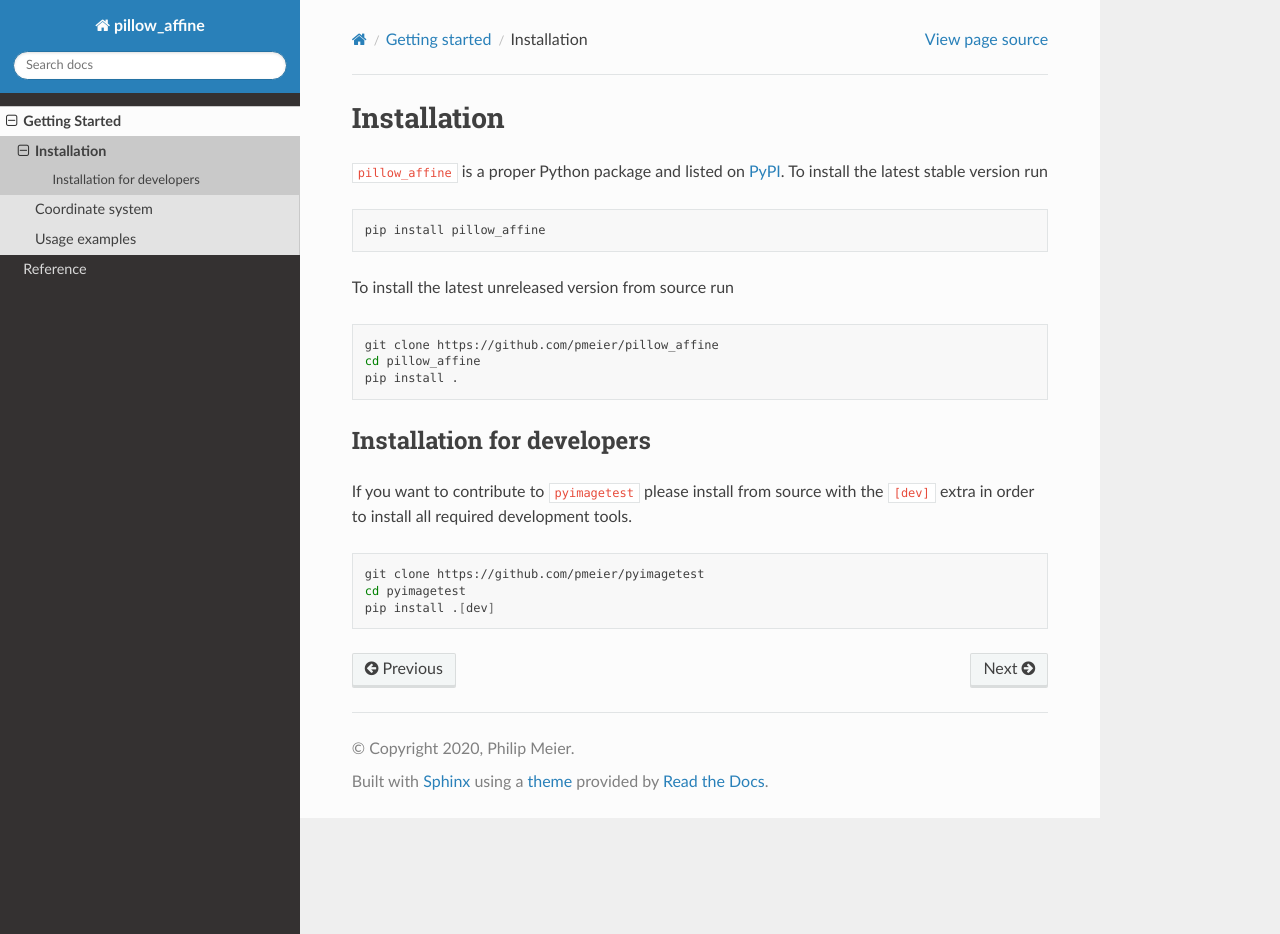
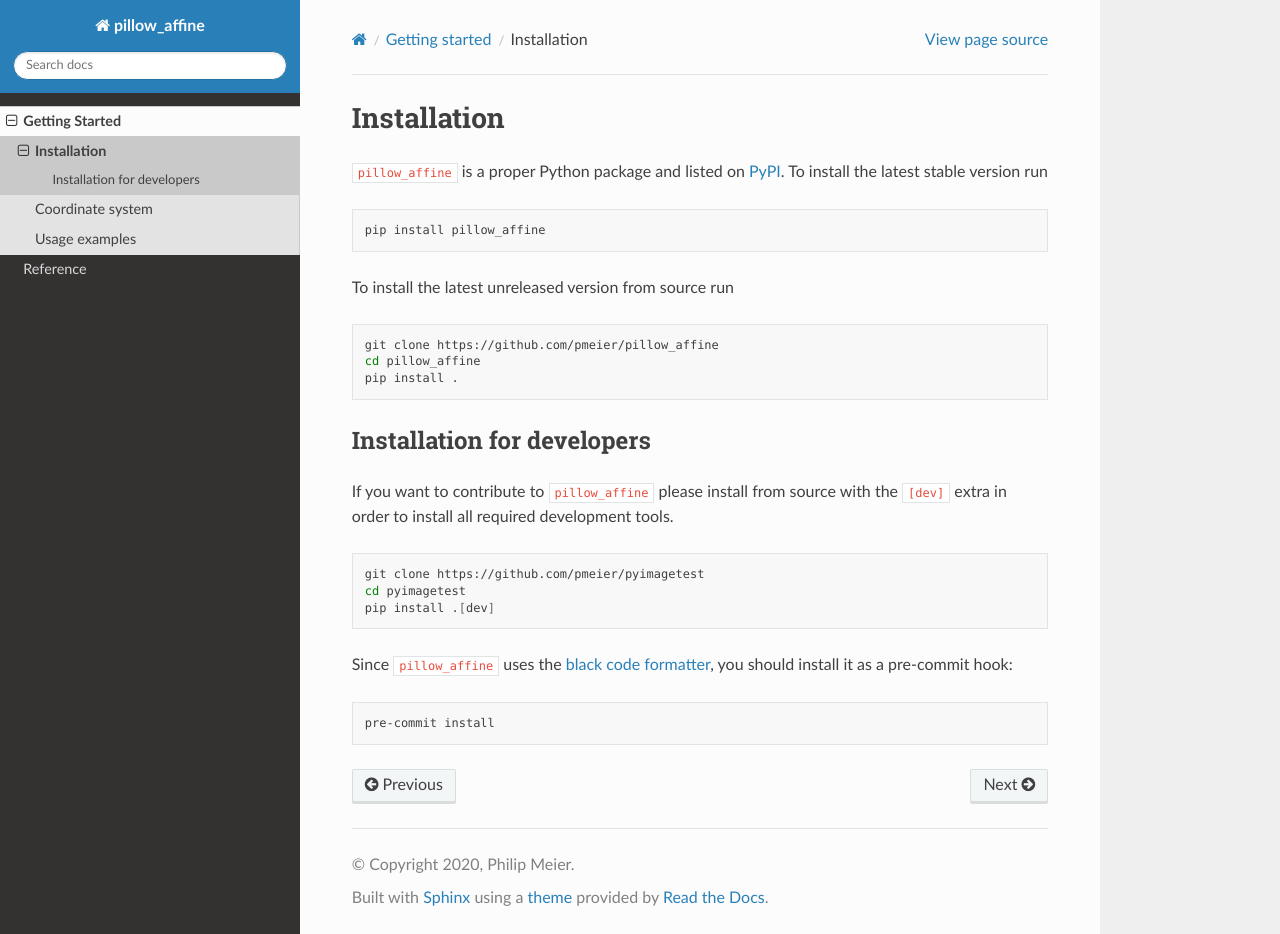
Before and after one commit to pmeier/pillow_affine, a Sphinx documentation site: the page built from docs/source/installation.rst, in a window 1280 px wide and 934 px high. Built offline with Sphinx 7.4.7 and the Read the Docs theme 2.0.0, drawn with Linux system fonts in a browser that asks for light colours.

Commit message:
Code format (#24)

```diff
--- a/docs/source/installation.rst
+++ b/docs/source/installation.rst
@@ -21,7 +21,7 @@ To install the latest unreleased version from source run
 Installation for developers
 ---------------------------
 
-If you want to contribute to ``pyimagetest`` please install from source with the
+If you want to contribute to ``pillow_affine`` please install from source with the
 ``[dev]`` extra in order to install all required development tools.
 
 .. code-block:: sh
@@ -29,3 +29,12 @@ If you want to contribute to ``pyimagetest`` please install from source with the
   git clone https://github.com/pmeier/pyimagetest
   cd pyimagetest
   pip install .[dev]
+
+
+Since ``pillow_affine`` uses the
+`black code formatter <https://github.com/psf/black>`_, you should install it as
+a pre-commit hook:
+
+.. code-block:: sh
+
+  pre-commit install
```
Also changed, not shown: .travis.yml.
